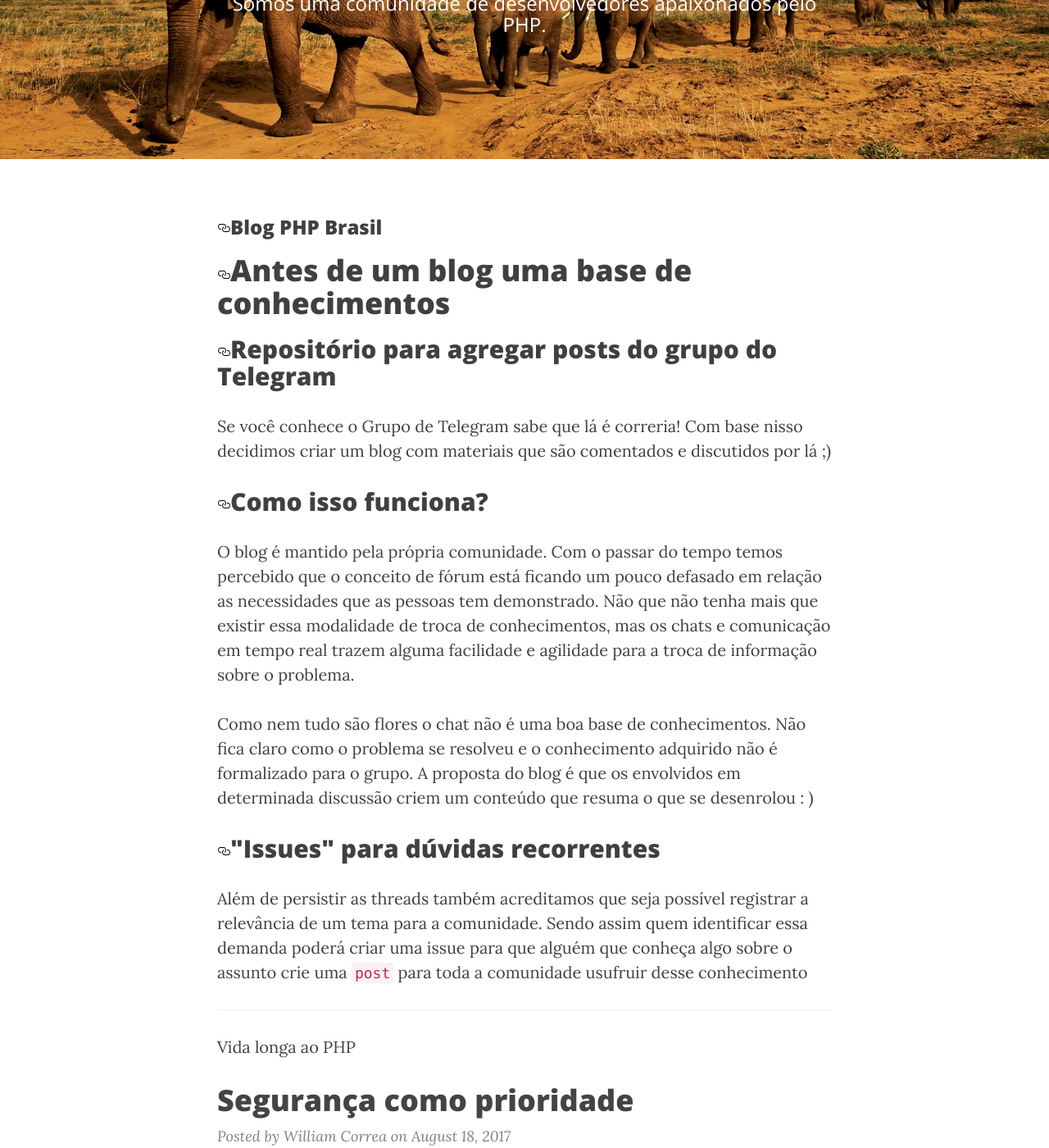
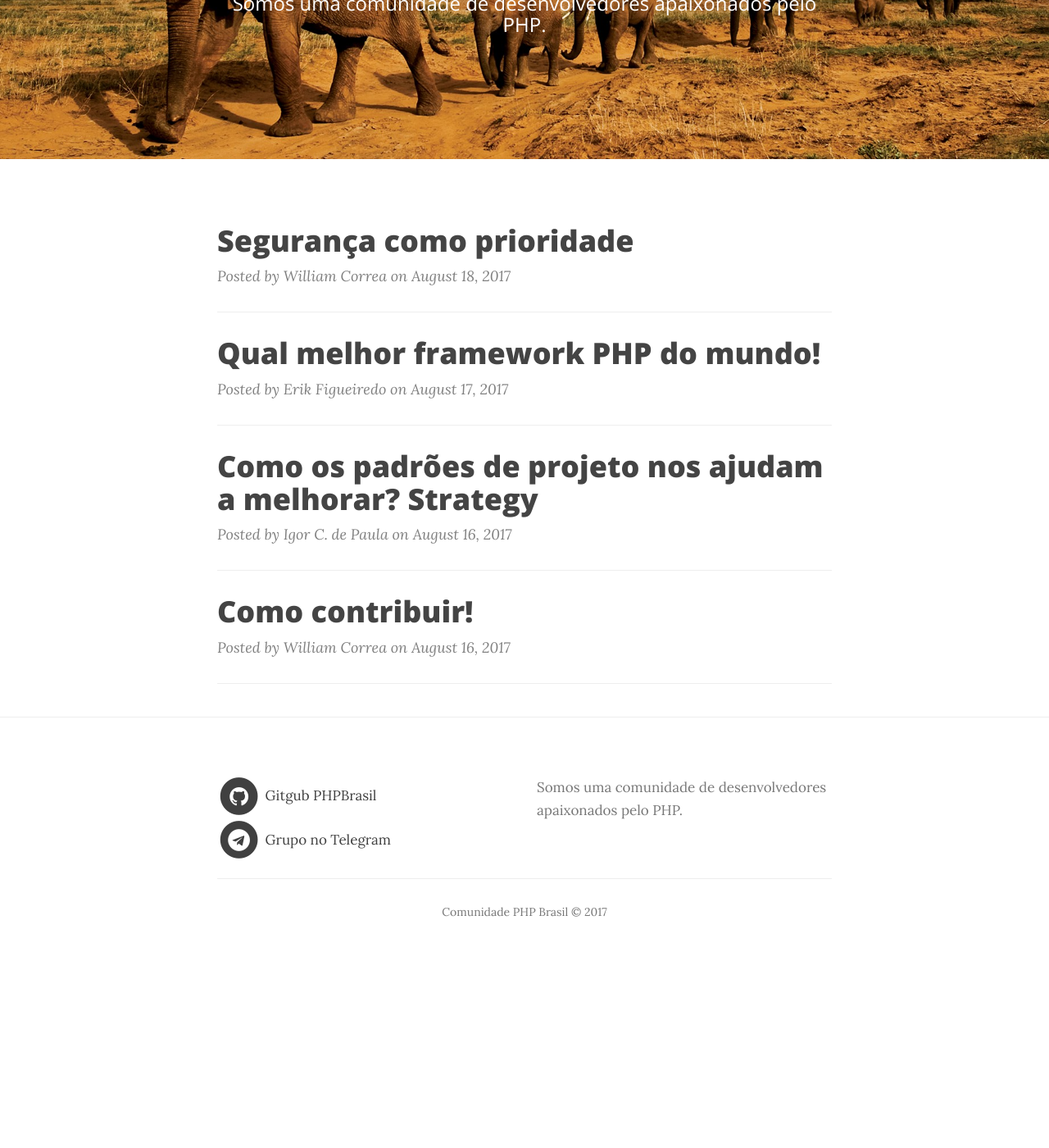
Before and after one commit to brasil-php/blog, a Jekyll site: the page built from index.html, in a window 1280 px wide and 1400 px high, scrolled down 259 px. Shown: the whole window at 82% size. Built offline with Jekyll 4.4.1, drawn with Linux system fonts in a browser that asks for light colours; the list of posts is cut into pages by our own code; after the commit the page ends 1447 px from its top, so only the background shows below that.

Commit message:
Update index.html

```diff
--- a/index.html
+++ b/index.html
@@ -3,20 +3,6 @@ layout: page
 description: "Somos uma comunidade de desenvolvedores apaixonados pelo PHP."
 header-img: "blog/assets/img/ste-elephant.jpg"
 ---
-
-<article class="markdown-body entry-content" itemprop="text"><h3><a id="user-content-blog-php-brasil" class="anchor" href="#blog-php-brasil" aria-hidden="true"><svg aria-hidden="true" class="octicon octicon-link" height="16" version="1.1" viewBox="0 0 16 16" width="16"><path fill-rule="evenodd" d="M4 9h1v1H4c-1.5 0-3-1.69-3-3.5S2.55 3 4 3h4c1.45 0 3 1.69 3 3.5 0 1.41-.91 2.72-2 3.25V8.59c.58-.45 1-1.27 1-2.09C10 5.22 8.98 4 8 4H4c-.98 0-2 1.22-2 2.5S3 9 4 9zm9-3h-1v1h1c1 0 2 1.22 2 2.5S13.98 12 13 12H9c-.98 0-2-1.22-2-2.5 0-.83.42-1.64 1-2.09V6.25c-1.09.53-2 1.84-2 3.25C6 11.31 7.55 13 9 13h4c1.45 0 3-1.69 3-3.5S14.5 6 13 6z"></path></svg></a>Blog PHP Brasil</h3>
-<h1><a id="user-content-antes-de-um-blog-uma-base-de-conhecimentos" class="anchor" href="#antes-de-um-blog-uma-base-de-conhecimentos" aria-hidden="true"><svg aria-hidden="true" class="octicon octicon-link" height="16" version="1.1" viewBox="0 0 16 16" width="16"><path fill-rule="evenodd" d="M4 9h1v1H4c-1.5 0-3-1.69-3-3.5S2.55 3 4 3h4c1.45 0 3 1.69 3 3.5 0 1.41-.91 2.72-2 3.25V8.59c.58-.45 1-1.27 1-2.09C10 5.22 8.98 4 8 4H4c-.98 0-2 1.22-2 2.5S3 9 4 9zm9-3h-1v1h1c1 0 2 1.22 2 2.5S13.98 12 13 12H9c-.98 0-2-1.22-2-2.5 0-.83.42-1.64 1-2.09V6.25c-1.09.53-2 1.84-2 3.25C6 11.31 7.55 13 9 13h4c1.45 0 3-1.69 3-3.5S14.5 6 13 6z"></path></svg></a>Antes de um blog uma base de conhecimentos</h1>
-<h2><a id="user-content-repositório-para-agregar-posts-do-grupo-do-telegram" class="anchor" href="#repositório-para-agregar-posts-do-grupo-do-telegram" aria-hidden="true"><svg aria-hidden="true" class="octicon octicon-link" height="16" version="1.1" viewBox="0 0 16 16" width="16"><path fill-rule="evenodd" d="M4 9h1v1H4c-1.5 0-3-1.69-3-3.5S2.55 3 4 3h4c1.45 0 3 1.69 3 3.5 0 1.41-.91 2.72-2 3.25V8.59c.58-.45 1-1.27 1-2.09C10 5.22 8.98 4 8 4H4c-.98 0-2 1.22-2 2.5S3 9 4 9zm9-3h-1v1h1c1 0 2 1.22 2 2.5S13.98 12 13 12H9c-.98 0-2-1.22-2-2.5 0-.83.42-1.64 1-2.09V6.25c-1.09.53-2 1.84-2 3.25C6 11.31 7.55 13 9 13h4c1.45 0 3-1.69 3-3.5S14.5 6 13 6z"></path></svg></a>Repositório para agregar posts do grupo do Telegram</h2>
-<p>Se você conhece o Grupo de Telegram sabe que lá é correria! Com base nisso decidimos criar um blog com materiais que são
-comentados e discutidos por lá ;)</p>
-<h2><a id="user-content-como-isso-funciona" class="anchor" href="#como-isso-funciona" aria-hidden="true"><svg aria-hidden="true" class="octicon octicon-link" height="16" version="1.1" viewBox="0 0 16 16" width="16"><path fill-rule="evenodd" d="M4 9h1v1H4c-1.5 0-3-1.69-3-3.5S2.55 3 4 3h4c1.45 0 3 1.69 3 3.5 0 1.41-.91 2.72-2 3.25V8.59c.58-.45 1-1.27 1-2.09C10 5.22 8.98 4 8 4H4c-.98 0-2 1.22-2 2.5S3 9 4 9zm9-3h-1v1h1c1 0 2 1.22 2 2.5S13.98 12 13 12H9c-.98 0-2-1.22-2-2.5 0-.83.42-1.64 1-2.09V6.25c-1.09.53-2 1.84-2 3.25C6 11.31 7.55 13 9 13h4c1.45 0 3-1.69 3-3.5S14.5 6 13 6z"></path></svg></a>Como isso funciona?</h2>
-<p>O blog é mantido pela própria comunidade. Com o passar do tempo temos percebido que o conceito de fórum está ficando um pouco defasado em relação as necessidades que as pessoas tem demonstrado. Não que não tenha mais que existir essa modalidade de troca de conhecimentos, mas os chats e comunicação em tempo real trazem alguma facilidade e agilidade para a troca de informação sobre o problema.</p>
-<p>Como nem tudo são flores o chat não é uma boa base de conhecimentos. Não fica claro como o problema se resolveu e o conhecimento adquirido não é formalizado para o grupo. A proposta do blog é que os envolvidos em determinada discussão criem um conteúdo que resuma o que se desenrolou : )</p>
-<h2><a id="user-content-issues-para-dúvidas-recorrentes" class="anchor" href="#issues-para-dúvidas-recorrentes" aria-hidden="true"><svg aria-hidden="true" class="octicon octicon-link" height="16" version="1.1" viewBox="0 0 16 16" width="16"><path fill-rule="evenodd" d="M4 9h1v1H4c-1.5 0-3-1.69-3-3.5S2.55 3 4 3h4c1.45 0 3 1.69 3 3.5 0 1.41-.91 2.72-2 3.25V8.59c.58-.45 1-1.27 1-2.09C10 5.22 8.98 4 8 4H4c-.98 0-2 1.22-2 2.5S3 9 4 9zm9-3h-1v1h1c1 0 2 1.22 2 2.5S13.98 12 13 12H9c-.98 0-2-1.22-2-2.5 0-.83.42-1.64 1-2.09V6.25c-1.09.53-2 1.84-2 3.25C6 11.31 7.55 13 9 13h4c1.45 0 3-1.69 3-3.5S14.5 6 13 6z"></path></svg></a>"Issues" para dúvidas recorrentes</h2>
-<p>Além de persistir as threads também acreditamos que seja possível registrar a relevância de um tema para a comunidade. Sendo assim quem identificar essa demanda poderá criar uma issue para que alguém que conheça algo sobre o assunto crie uma <code>post</code> para toda a comunidade usufruir desse conhecimento</p>
-<hr>
-<p>Vida longa ao PHP</p>
-</article>
 
 {% for post in paginator.posts %}
 <div class="post-preview">
```
